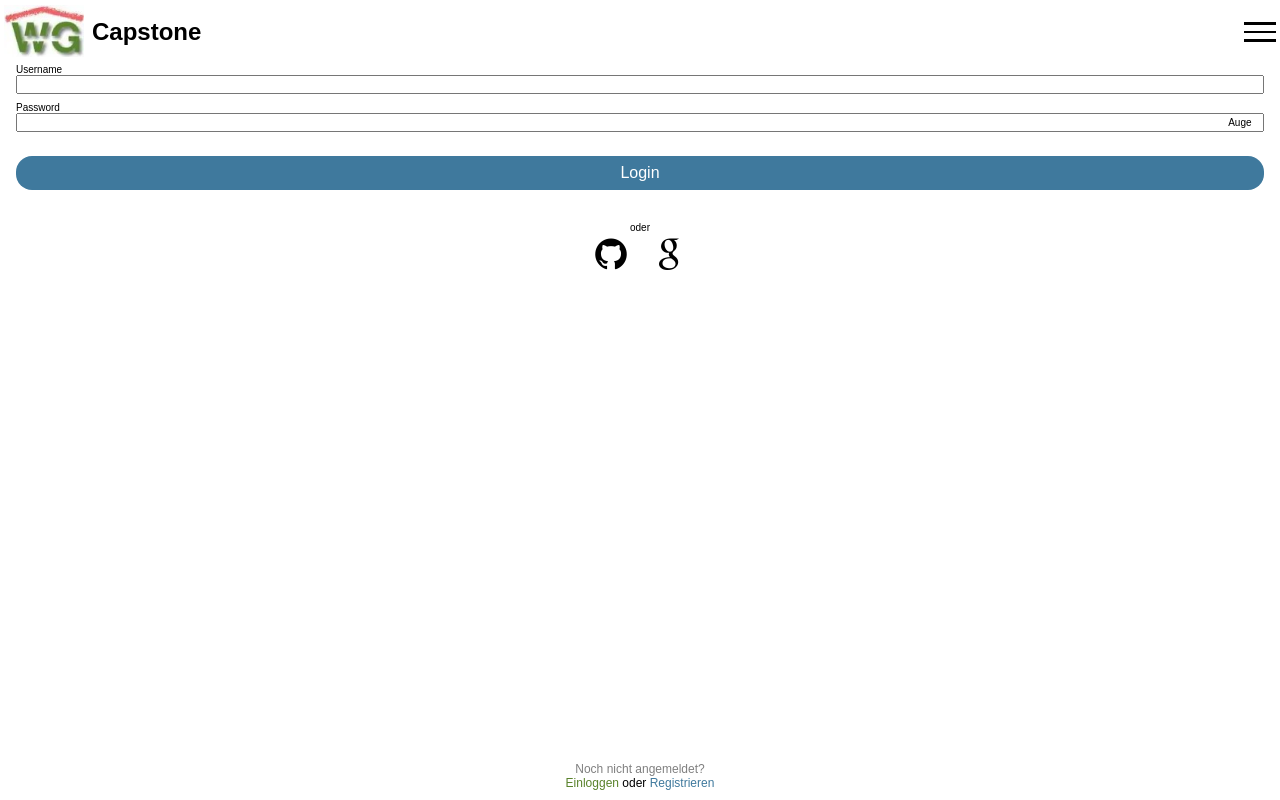
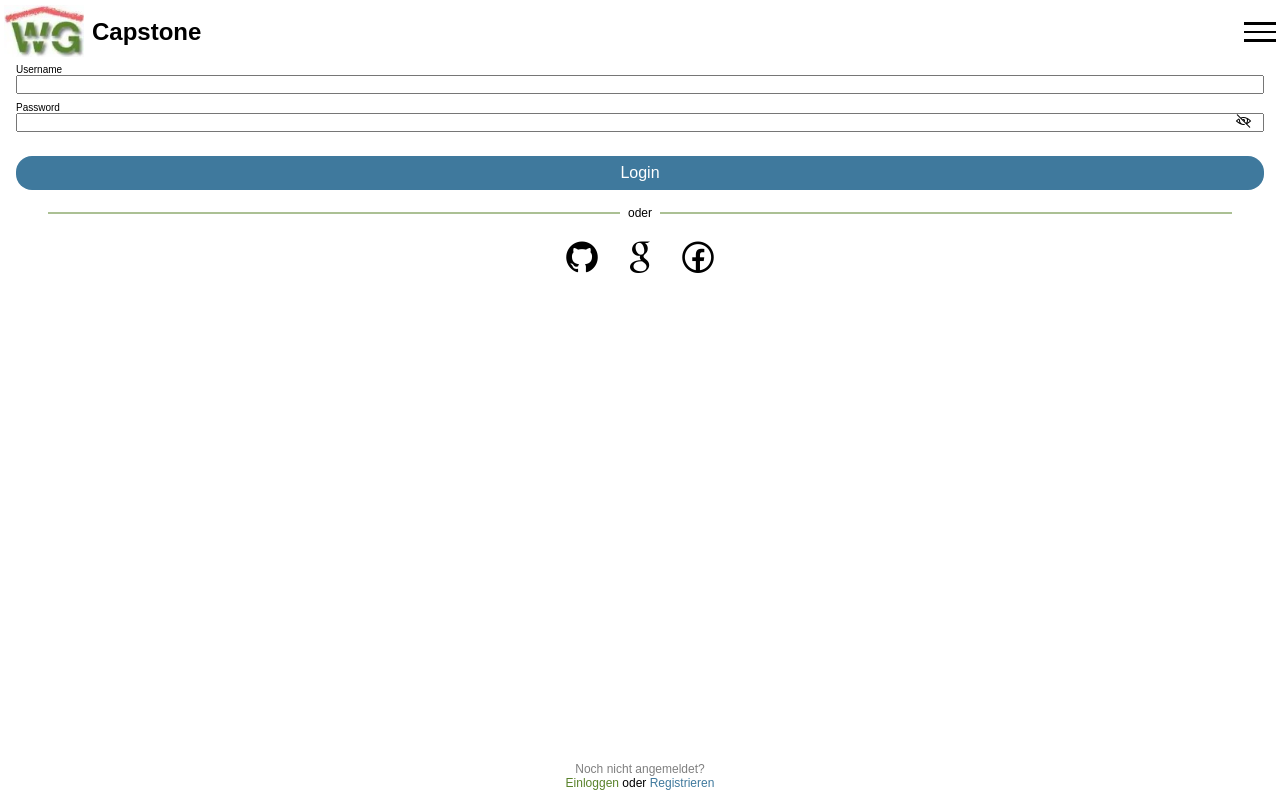
Before and after one commit to WeiMingTay/capstone-verleihApp, a React (Vite) app in the folder frontend/: page /login in a window 1280 px wide. Built offline with nearby package versions, Linux system fonts and the light colour scheme; no server answers; a web font is replaced by a local one.

Commit message:
Öffnendes /schließendes AUge bei password eingabe

```diff
--- a/frontend/src/pages/UserLogin/UserLogin.scss
+++ b/frontend/src/pages/UserLogin/UserLogin.scss
@@ -16,11 +16,17 @@
         accent-color: $accentColor;
       }
 
+      #user-password {
+        position: relative;
+      }
+
       span {
         position: absolute;
         right: 1%;
         top: 50%;
+        transform: translateY(-20%);
         cursor: pointer;
+        font-size: $fontSizeM;
       }
     }
 
@@ -31,6 +37,34 @@
 
   }
 
+  .trenner {
+    position: relative;
+
+    display: grid;
+    place-items: center;
+    margin: 0 3rem;
+
+    p {
+      text-align: center;
+      position: relative;
+      width: fit-content;
+      background-color: $backgroundColorLight;
+      z-index: 1;
+      padding: 0 .5rem;
+      font-size: $fontSizeS;
+    }
+
+    div {
+      position: absolute;
+      top: 50%;
+      transform: translateY(-50%);
+      height: 1px;
+      width: 100%;
+      background-color: $primaryColor;
+    }
+
+
+  }
 
   .externalLogin {
     margin: 1rem;
--- a/frontend/src/pages/UserLogin/UserLogin.tsx
+++ b/frontend/src/pages/UserLogin/UserLogin.tsx
@@ -2,6 +2,7 @@ import {UserProfile} from "../../assets/entities/userProfile.ts";
 import "./UserLogin.scss"
 import ButtonLarge from "../../components/Button/ButtonLarge.tsx";
 import {Link} from "react-router-dom";
+import {useState} from "react";
 
 type Props = {
     readonly userProfile: UserProfile | undefined
@@ -10,13 +11,10 @@ type Props = {
     readonly logout: () => void
 }
 export default function UserLogin(props: Props) {
+    const [passwordVisible, setPasswordVisible] = useState(false);
+
     function changeVisibility() {
-        const password = document.getElementById("user-password");
-        if (password?.getAttribute("type") === "password") {
-            password.setAttribute("type", "text");
-        } else {
-            password?.setAttribute("type", "password");
-        }
+        setPasswordVisible((prevVisibility) => !prevVisibility);
     }
 
     function handleKeyDown(event: { key: string; preventDefault: () => void; }) {
@@ -25,6 +23,7 @@ export default function UserLogin(props: Props) {
             changeVisibility();
         }
     }
+
     return (
         <div className="userLogin">
             {(!props.userProfile?.name)
@@ -33,26 +32,35 @@ export default function UserLogin(props: Props) {
                     <label>
                         Username <input type="text"/>
                     </label>
-                    <label>
-                        Password <input id={"user-password"} type="password" onKeyDown={handleKeyDown}/><span
-                        onClick={changeVisibility} onKeyDown={handleKeyDown}>Auge</span>
+                    <label >
+                        Password <input id={"user-password"} type={passwordVisible ? "text" : "password"}
+                                        onKeyDown={handleKeyDown}/>
+                        <span
+                            onClick={changeVisibility}
+                            onKeyDown={handleKeyDown}
+                            id="passwort-span">
+                            <i className={passwordVisible ? "las la-eye" : "las la-eye-slash"}></i>
+                        </span>
                     </label>
 
                     <ButtonLarge name={"Login"} onClick={props.login}/>
                 </form>
                 : <></>
             }
+            <div className="trenner">
+                <p>oder</p>
+                <div/>
 
+            </div>
             <div className="externalLogin">
                 {(!props.userProfile?.name)
                     ? <>
-                        <div className="trenner"><p>oder</p>
-                            <div/>
-                        </div>
+
                         <div className="oAuthAnbieter">
 
                             <button onClick={props.login}><i className="lab la-github"></i></button>
                             <button onClick={props.loginGoogle}><i className="lab la-google"></i></button>
+                            <button><i className="lab la-facebook"></i></button>
                         </div>
                     </>
                     : <>
```
